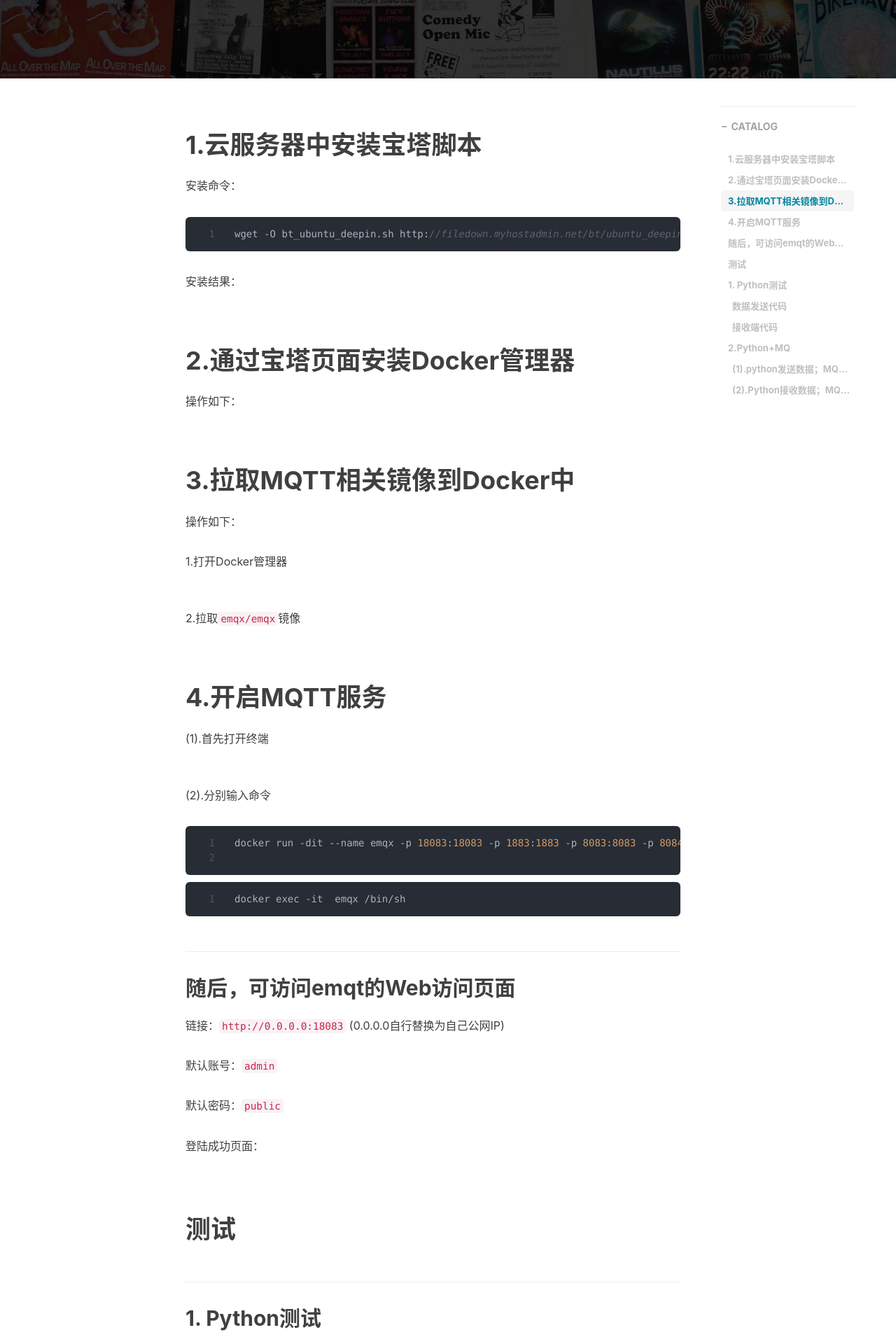
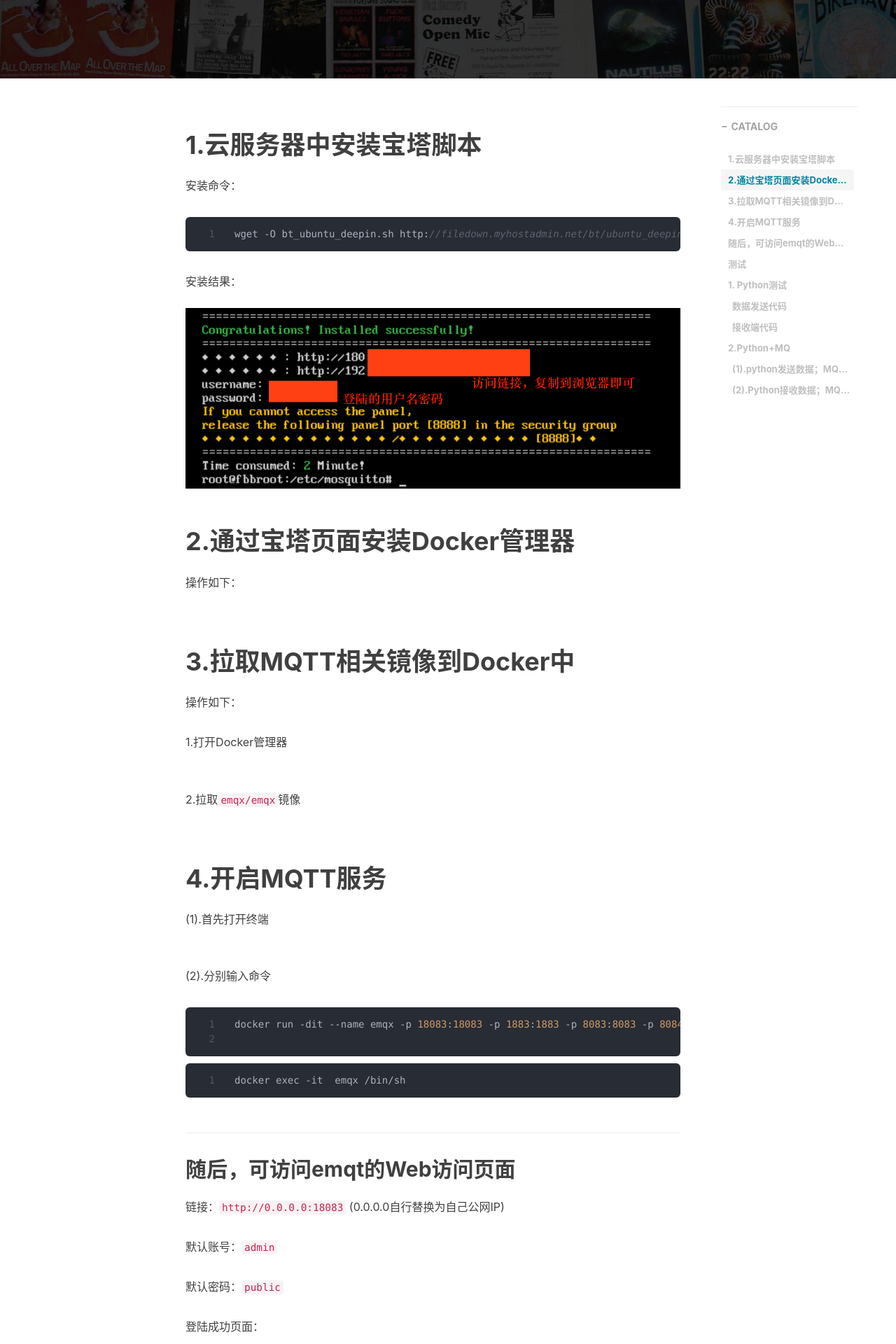
Before and after one commit to Cool-breeze-bin/Cool-breeze-bin.github.io, a Jekyll site: the page built from _posts/2022-05-23-Create MQTT in BaiDuCloud.md, in a window 1280 px wide. Shown: the part 471-2391 px from the top of the page at 70% size. Built offline with Jekyll 4.4.1, drawn with Linux system fonts in a browser that asks for light colours; nearby versions of some CDN libraries; comment, search, counter and statistics services are not loaded.

Commit message:
Update myself

````diff
--- a/_posts/2022-05-23-Create MQTT in BaiDuCloud.md
+++ b/_posts/2022-05-23-Create MQTT in BaiDuCloud.md
@@ -20,7 +20,7 @@ tags:
 wget -O bt_ubuntu_deepin.sh http://filedown.myhostadmin.net/bt/ubuntu_deepin.sh && sudo bash bt_ubuntu_deepin.sh
 ```
 安装结果：
-![](img/mqtt/baota_login.png)
+![](/img/mqtt/baota_login.png)
 
 # 2.通过宝塔页面安装Docker管理器
 操作如下：
````
Also changed, not shown: README.md (deleted), 1 other file.
